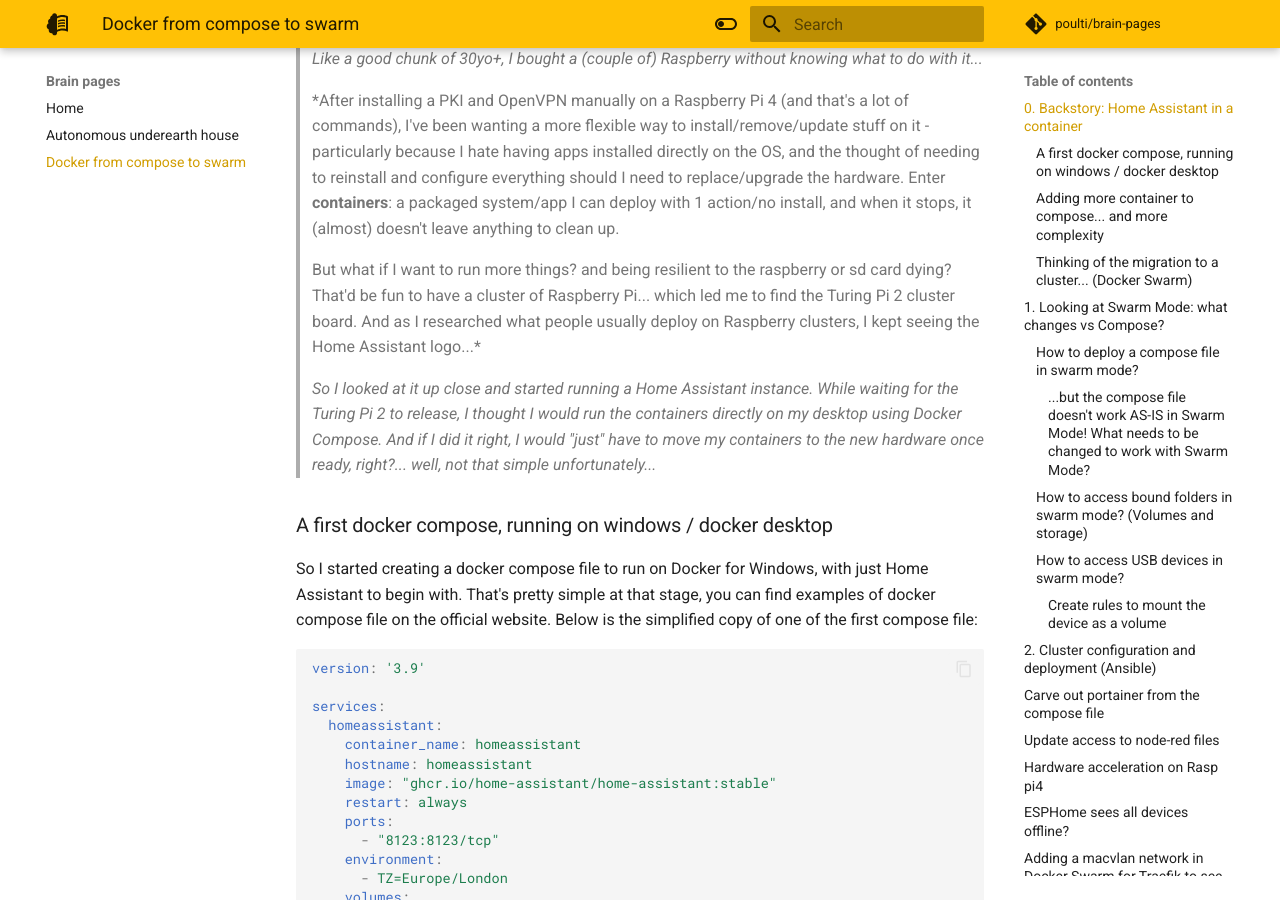
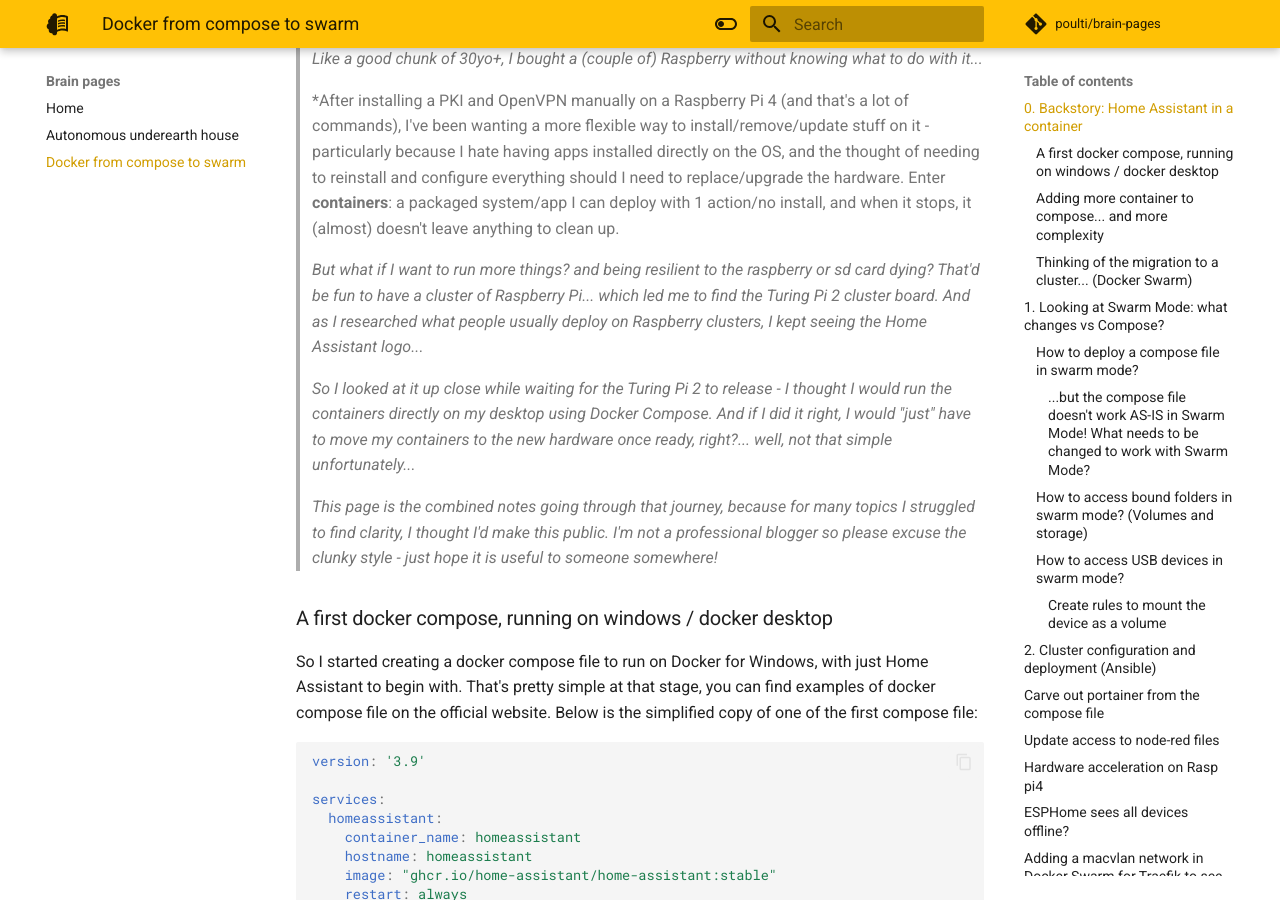
Before and after one commit to poulti/brain-pages, an MkDocs documentation site: the page built from docs/docker-from-compose-to-swarm.md, in a window 1280 px wide and 900 px high, scrolled down 442 px. Built offline with MkDocs 1.6.1 and Material for MkDocs 9.7.7, drawn with Linux system fonts in a browser that asks for light colours; comment, search, counter and statistics services are not loaded.

Commit message:
Adding the the intro

```diff
--- a/docs/docker-from-compose-to-swarm.md
+++ b/docs/docker-from-compose-to-swarm.md
@@ -15,10 +15,11 @@
 
 >*After installing a PKI and OpenVPN manually on a Raspberry Pi 4 (and that's a lot of commands), I've been wanting a more flexible way to install/remove/update stuff on it - particularly because I hate having apps installed directly on the OS, and the thought of needing to reinstall and configure everything should I need to replace/upgrade the hardware. Enter **containers**: a packaged system/app I can deploy with 1 action/no install, and when it stops, it (almost) doesn't leave anything to clean up.
 
-> But what if I want to run more things? and being resilient to the raspberry or sd card dying? That'd be fun to have a cluster of Raspberry Pi... which led me to find the Turing Pi 2 cluster board. And as I researched what people usually deploy on Raspberry clusters, I kept seeing the Home Assistant logo...*
+> *But what if I want to run more things? and being resilient to the raspberry or sd card dying? That'd be fun to have a cluster of Raspberry Pi... which led me to find the Turing Pi 2 cluster board. And as I researched what people usually deploy on Raspberry clusters, I kept seeing the Home Assistant logo...*
 
->*So I looked at it up close and started running a Home Assistant instance.
-While waiting for the Turing Pi 2 to release, I thought I would run the containers directly on my desktop using Docker Compose. And if I did it right, I would "just" have to move my containers to the new hardware once ready, right?... well, not that simple unfortunately...*
+>*So I looked at it up close while waiting for the Turing Pi 2 to release - I thought I would run the containers directly on my desktop using Docker Compose. And if I did it right, I would "just" have to move my containers to the new hardware once ready, right?... well, not that simple unfortunately...*
+
+>*This page is the combined notes going through that journey, because for many topics I struggled to find clarity, I thought I'd make this public. I'm not a professional blogger so please excuse the clunky style - just hope it is useful to someone somewhere!*
 
 ### A first docker compose, running on windows / docker desktop
 
```
